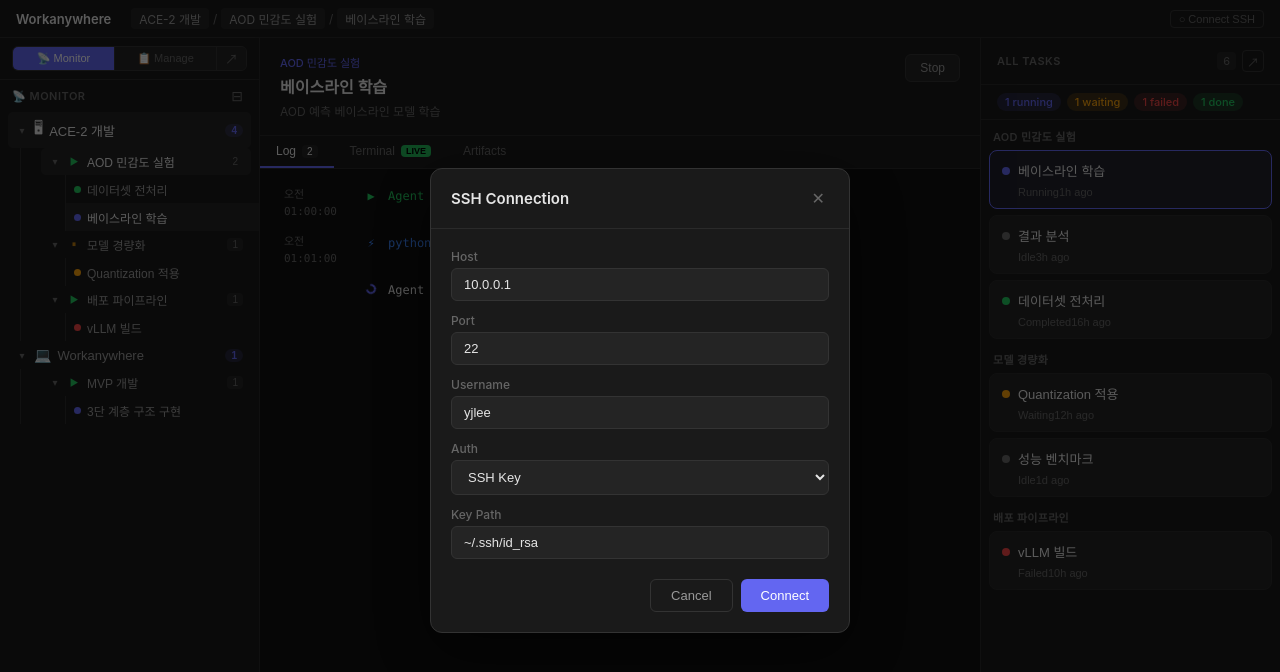
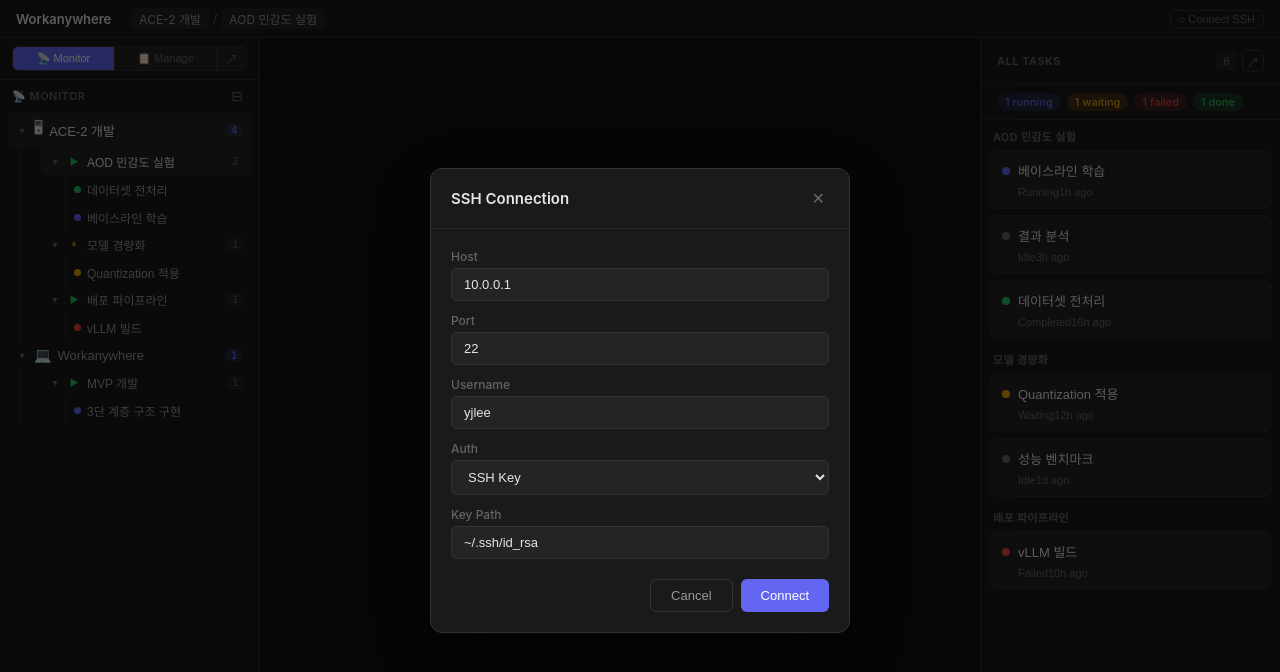
Before and after one commit to edison1304/WorkAnywhere, a React (Vite) app: page / in a window 1280 px wide. Shown: the top 672 px of the page. Built offline with nearby package versions, Linux system fonts and the light colour scheme.

Commit message:
Fix: don't auto-select task on startup so SSH form shows
Co-Authored-By: Claude Opus 4.6 (1M context) <noreply@anthropic.com>

```diff
--- a/src/App.tsx
+++ b/src/App.tsx
@@ -74,7 +74,7 @@ export default function App() {
 
   const [activeProjectId, setActiveProjectId] = useState<string>('p1')
   const [activePhaseId, setActivePhaseId] = useState<string | null>('ph1')
-  const [activeTaskId, setActiveTaskId] = useState<string | null>('t2')
+  const [activeTaskId, setActiveTaskId] = useState<string | null>(null)
   const [sidebarView, setSidebarView] = useState<SidebarView>('monitor')
   const [tasks, setTasks] = useState<Task[]>(DEMO_TASKS)
   const [detachedPanels, setDetachedPanels] = useState<Set<string>>(new Set())
```
